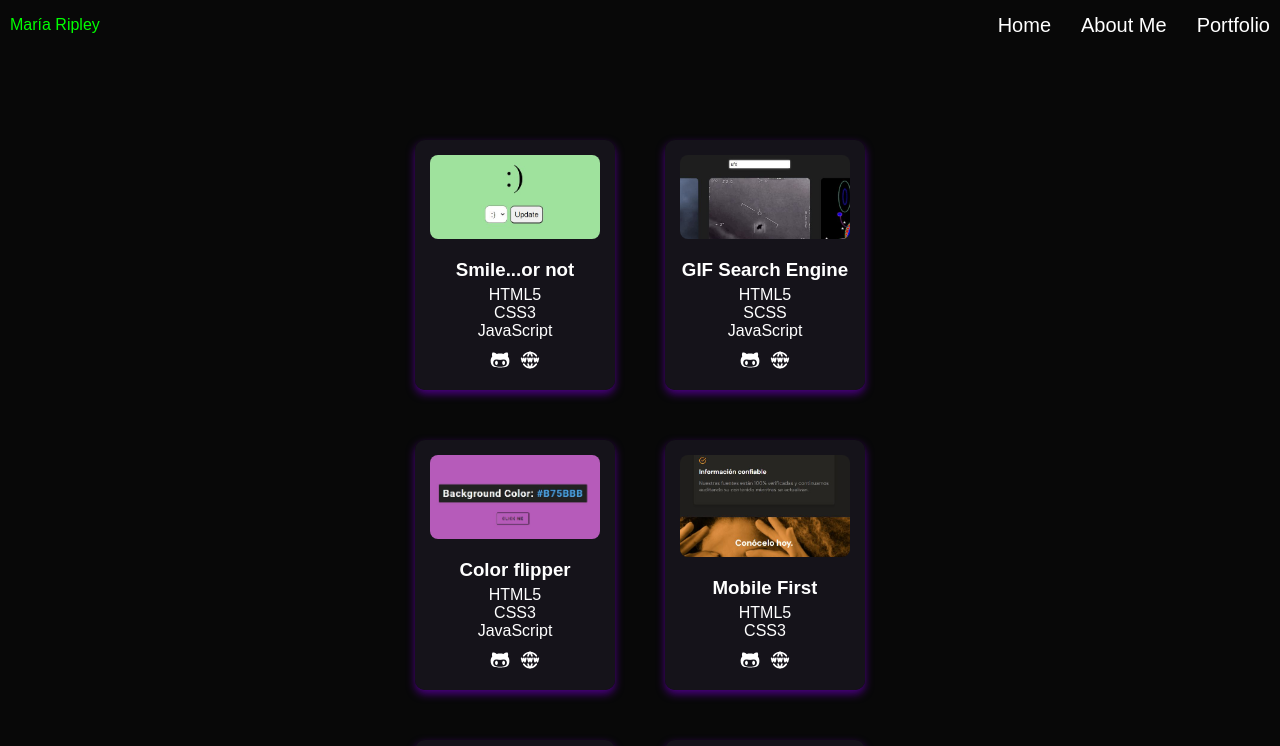
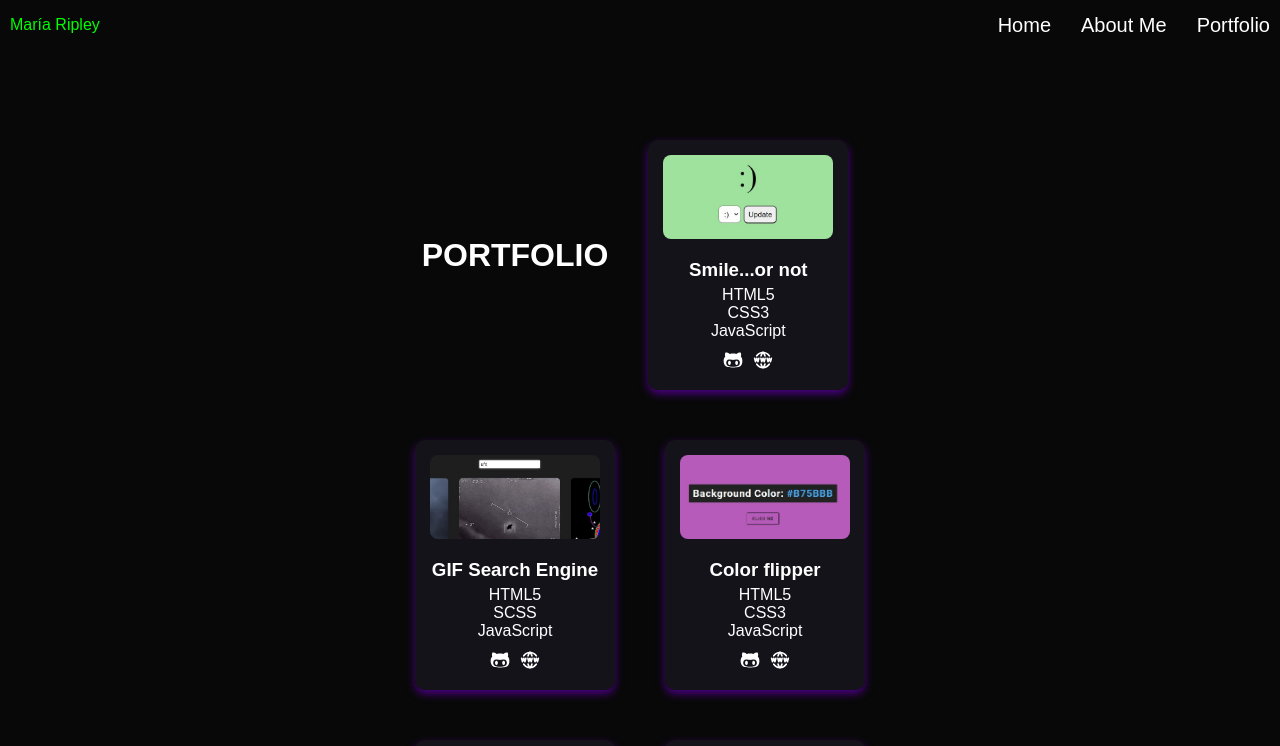
Before and after one commit to MariaRipley/maria-ripley-portfolio, a React (Vite) app: page /portfolio in a window 1280 px wide. Shown: the top 746 px of the page. Built offline with nearby package versions, Linux system fonts and the light colour scheme; a web font is replaced by a local one.

Commit message:
Create map to card component

```diff
--- a/src/routes/Portfolio.jsx
+++ b/src/routes/Portfolio.jsx
@@ -7,74 +7,79 @@ import Card from "../components/Card";
 import Footer from "../components/Footer";
 
 function Portfolio() {
+  const cardList = [
+    {
+      image: "/images/smile-or-not.JPG",
+      title: "Smile...or not",
+      technology1: "HTML5",
+      technology2: "CSS3",
+      technology3: "JavaScript",
+      github: "https://github.com/MariaRipley/smile-or-not",
+      web: "https://mariaripley.github.io/smile-or-not/",
+    },
+    {
+      image: "/images/gif-search-engine.JPG",
+      title: "GIF Search Engine",
+      technology1: "HTML5",
+      technology2: "SCSS",
+      technology3: "JavaScript",
+      github: "https://github.com/MariaRipley/prueba-vite-gh-pages",
+      web: "https://mariaripley.github.io/prueba-vite-gh-pages/",
+    },
+    {
+      image: "/images/color-flipper.JPG",
+      title: "Color flipper",
+      technology1: "HTML5",
+      technology2: "CSS3",
+      technology3: "JavaScript",
+      github: "https://github.com/MariaRipley/color-flipper",
+      web: "https://mariaripley.github.io/color-flipper/",
+    },
+    {
+      image: "/images/mobile-first.JPG",
+      title: "Mobile First",
+      technology1: "HTML5",
+      technology2: "CSS3",
+      github: "https://github.com/MariaRipley/mobile-first-platzi-project",
+      web: "https://mariaripley.github.io/mobile-first-platzi-project/",
+    },
+    {
+      image: "/images/review-slider.JPG",
+      title: "Review Slider",
+      technology1: "HTML5",
+      technology2: "CSS3",
+      technology3: "JavaScript",
+      github: "https://github.com/MariaRipley/review-slider",
+      web: "https://mariaripley.github.io/review-slider/",
+    },
+    {
+      image: "/images/restaurant-menu.JPG",
+      title: "Restaurant Menu",
+      technology1: "HTML5",
+      technology2: "CSS3",
+      technology3: "JavaScript",
+      github: "https://github.com/MariaRipley/restaurant-menu-project",
+      web: "https://mariaripley.github.io/restaurant-menu-project/",
+    },
+    {
+      image: "/images/faq.JPG",
+      title: "FAQ Page",
+      technology1: "HTML5",
+      technology2: "CSS3",
+      technology3: "JavaScript",
+      github: "https://github.com/MariaRipley/questions-and-answer",
+      web: "https://mariaripley.github.io/questions-and-answer/",
+    },
+  ];
+
   return (
     <>
       <Header />
       <div className="portfolio">
-        {/* <h1 className="portfolio__title">PORTFOLIO</h1> */}
-        <Card
-          image="../../public/images/smile-or-not.JPG"
-          title="Smile...or not"
-          technology1="HTML5"
-          technology2="CSS3"
-          technology3="JavaScript"
-          github="https://github.com/MariaRipley/smile-or-not"
-          web="https://mariaripley.github.io/smile-or-not/"
-        ></Card>
-        <Card
-          image="../../public/images/gif-search-engine.JPG"
-          title="GIF Search Engine"
-          technology1="HTML5"
-          technology2="SCSS"
-          technology3="JavaScript"
-          github="https://github.com/MariaRipley/prueba-vite-gh-pages"
-          web="https://mariaripley.github.io/prueba-vite-gh-pages/"
-        ></Card>
-        <Card
-          image="../../public/images/color-flipper.JPG"
-          title="Color flipper"
-          technology1="HTML5"
-          technology2="CSS3"
-          technology3="JavaScript"
-          github="https://github.com/MariaRipley/color-flipper"
-          web="https://mariaripley.github.io/color-flipper/"
-        ></Card>
-        <Card
-          image="../../public/images/mobile-first.JPG"
-          title="Mobile First"
-          technology1="HTML5"
-          technology2="CSS3"
-          github="https://github.com/MariaRipley/mobile-first-platzi-project"
-          web="https://mariaripley.github.io/mobile-first-platzi-project/
-          "
-        ></Card>
-        <Card
-          image="../../public/images/review-slider.JPG"
-          title="Review Slider"
-          technology1="HTML5"
-          technology2="CSS3"
-          technology3="JavaScript"
-          github="https://github.com/MariaRipley/review-slider"
-          web="https://mariaripley.github.io/review-slider/"
-        ></Card>
-        <Card
-          image="../../public/images/restaurant-menu.JPG"
-          title="Restaurant Menu"
-          technology1="HTML5"
-          technology2="CSS3"
-          technology3="JavaScript"
-          github="https://github.com/MariaRipley/restaurant-menu-project"
-          web="https://mariaripley.github.io/restaurant-menu-project/"
-        ></Card>
-        <Card
-          image="../../public/images/faq.JPG"
-          title="FAQ Page"
-          technology1="HTML5"
-          technology2="CSS3"
-          technology3="JavaScript"
-          github="https://github.com/MariaRipley/questions-and-answer"
-          web="https://mariaripley.github.io/questions-and-answer/"
-        ></Card>
+        <h1 className="portfolio__title">PORTFOLIO</h1>
+        {cardList.map((card) => (
+          <Card key={card.title} {...card} />
+        ))}
       </div>
       <Footer />
     </>
```
